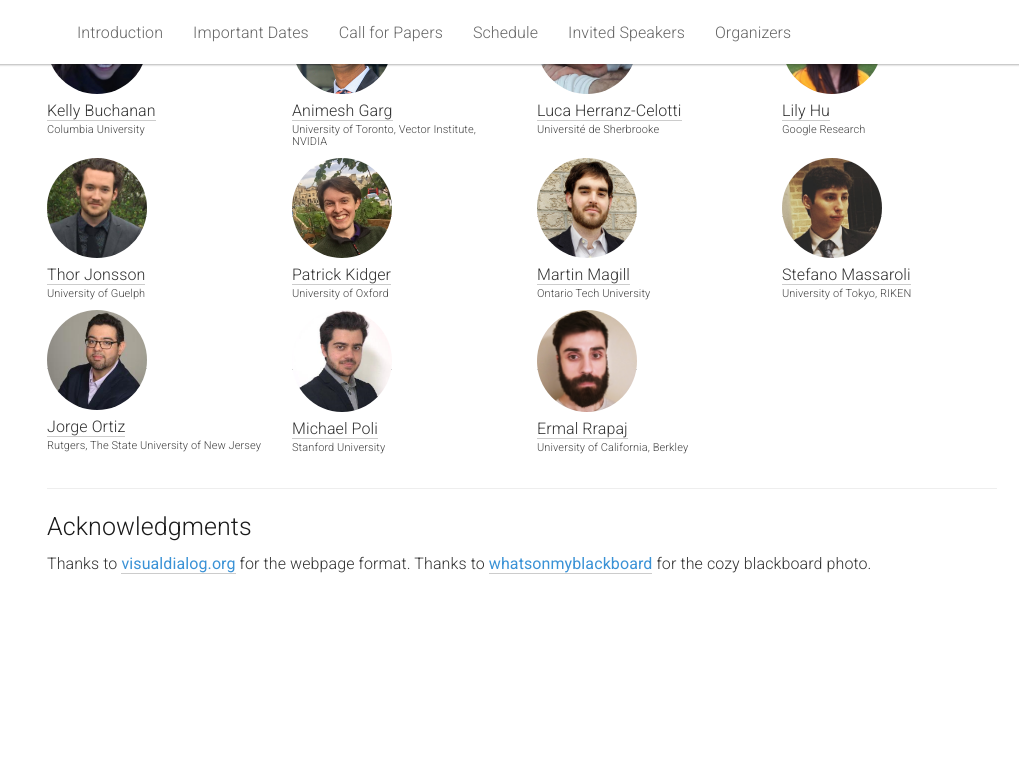
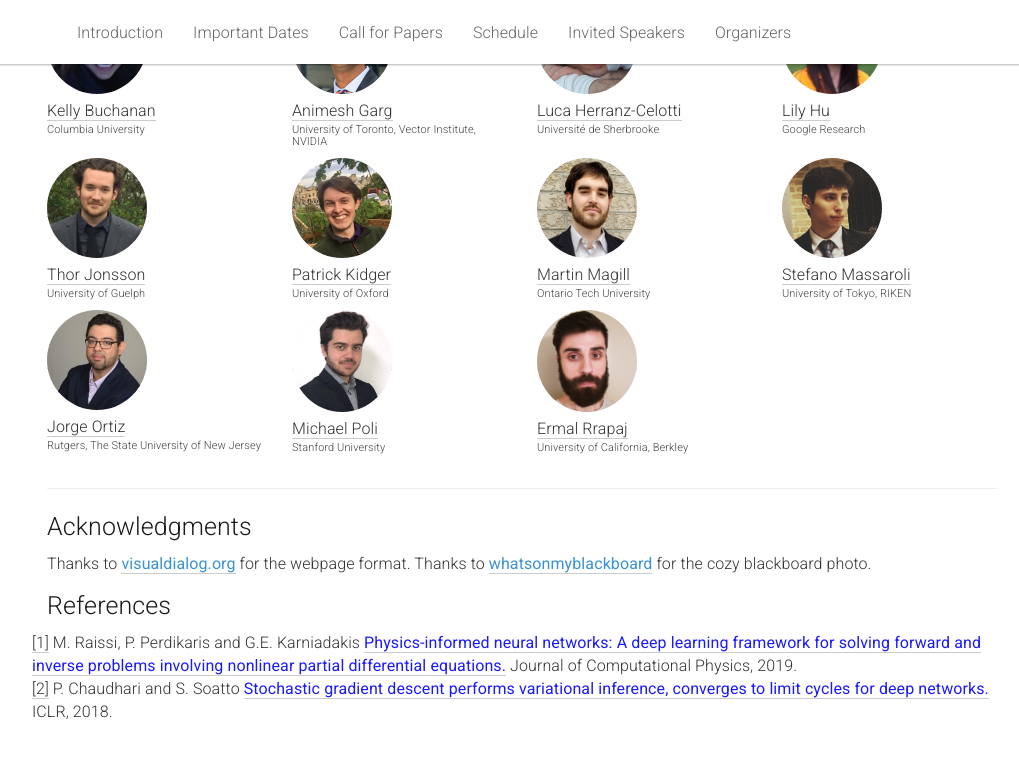
Before and after one commit to dl-de/dl-de.github.io, a Jekyll site: the page built from _pages/home.md, in a window 1280 px wide and 900 px high, scrolled down 3312 px. Shown: the top 758 px of the window, without its empty margins (118-1137 px from the left). Built offline with Jekyll 4.4.1, drawn with Linux system fonts in a browser that asks for light colours.

Commit message:
minor changes

```diff
--- a/_pages/home.md
+++ b/_pages/home.md
@@ -104,7 +104,7 @@ The scope of the workshop spans topics at the intersection of DL and DEs, includ
 <div class="row">
   <div class="col-xs-12">
     <ul>
-      <li>How can DE models provide insights into DL?
+      <li>How can DE models provide insights into DL? <a href="#note1" id="note1ref">[1]</a>
       <ul>
         <li>What families of functions are best represented by different neural architectures?</li>
         <li>Can this connection guide the design of new neural architectures?</li>
@@ -398,4 +398,25 @@ The scope of the workshop spans topics at the intersection of DL and DEs, includ
 </div>
 
 
+
+<div class="row">
+  <div class="col-xs-12">
+    <h2>References</h2>
+  </div>
+</div>
+<div class="row">
+    <a id="note1" href="#note1ref">[1]</a> M. Raissi, P. Perdikaris and G.E. Karniadakis
+    <span style="color:#1a1aff;font-weight:400;"> <a href="https://www.sciencedirect.com/science/article/pii/S0021999118307125">
+    Physics-informed neural networks: A deep learning framework for solving forward and inverse problems
+    involving nonlinear partial differential equations.</a></span>
+    Journal of Computational Physics, 2019.
+
+  <br><a id="note1" href="#note1ref">[2]</a> P. Chaudhari and S. Soatto
+  <span style="color:#1a1aff;font-weight:400;"> <a href="https://arxiv.org/pdf/1710.11029.pdf">Stochastic gradient descent performs variational inference, converges to limit cycles for deep networks.</a></span>
+  ICLR, 2018.
+
+
+
+</div>
+
 <br><br><br><br><br><br><br>
```
